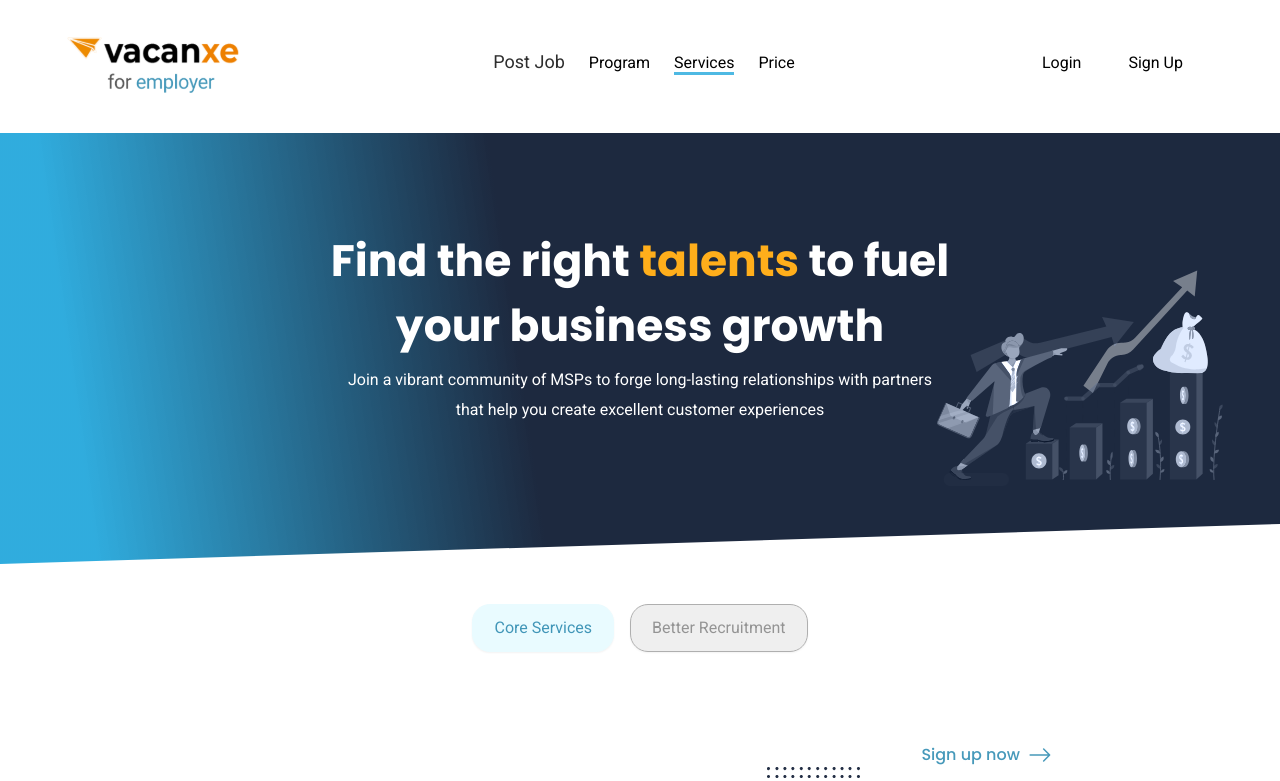
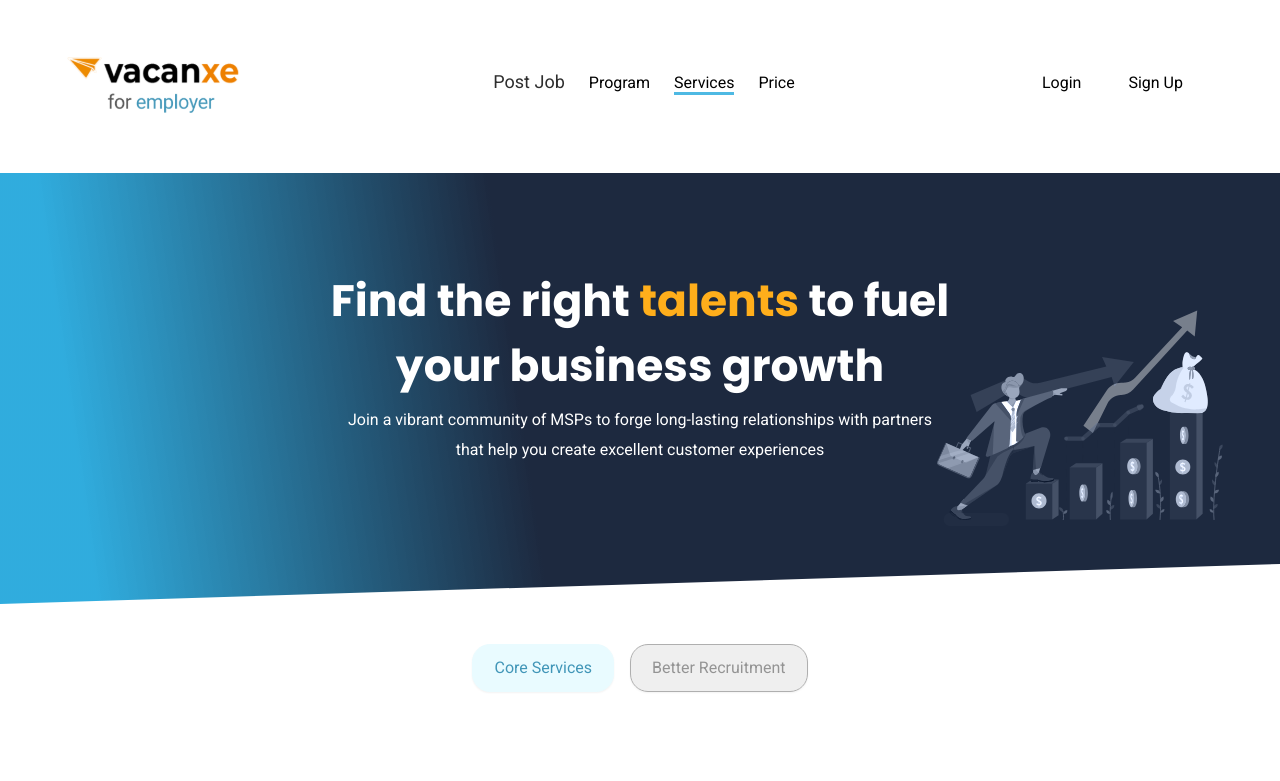
Before and after one commit to DOriginalSamxie/Vacanxe, a React (Create React App) app: page / in a window 1280 px wide. Shown: the top 781 px of the page. Built offline with nearby package versions, Linux system fonts and the light colour scheme.

Commit message:
features pages

```diff
--- a/src/Header.jsx
+++ b/src/Header.jsx
@@ -5,11 +5,16 @@ import { RiMenu4Fill, RiCloseFill } from 'react-icons/ri'
 
 const Header = () => {
   const [navMobile, setNavMobile] = useState(true)
+  const [isActive, setIsActive] = useState(false)
   const handleNav = () => {
     setNavMobile(!navMobile)
   }
   return (
-    <header className='container mx-auto mt-[33px] pl-[65px] max-w-[1520px]'>
+    <header
+      className={`${
+        isActive ? 'bg-neutral-500 py-[16px]' : 'bg-transparent py-[20px] '
+      }relative max-w-[1520px] z-30 container mx-auto   transition-all duration-300 mt-[33px] pl-[65px]`}
+    >
       <nav className=' flex justify-between items-center'>
         <a href='/'>
           <img className='h-[30px] lg:h-[60px]' src={Logo} alt='logo' />
@@ -50,7 +55,7 @@ const Header = () => {
         <div
           className={
             navMobile
-              ? 'fixed left-[-100%] z-10'
+              ? 'fixed left-[-100%]'
               : 'lg:hidden w-full bg-neutral-500 fixed top-0 left-0 right-0 -bottom-12 -z-10 overflow-hidden transition-all '
           }
         ></div>
```
